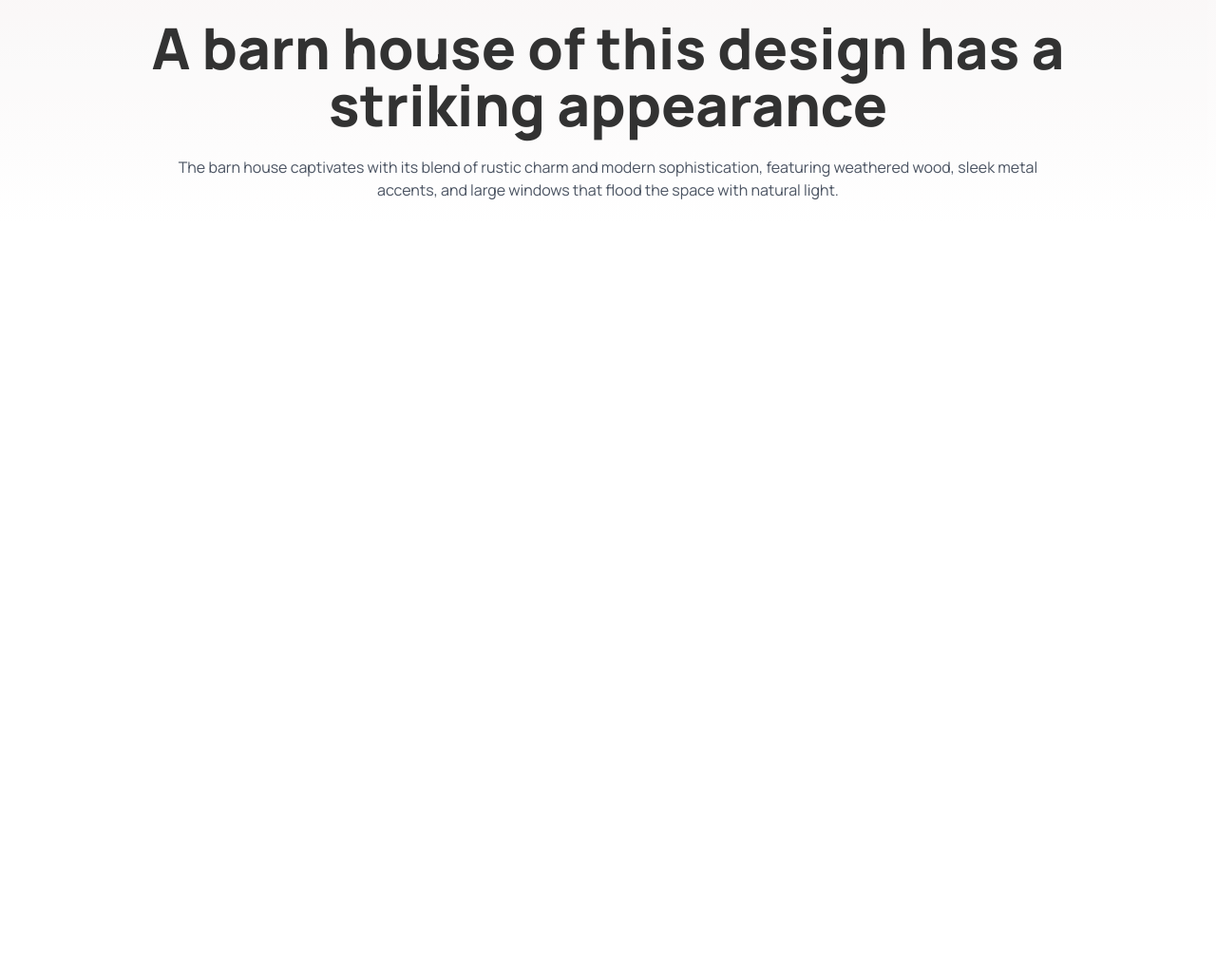
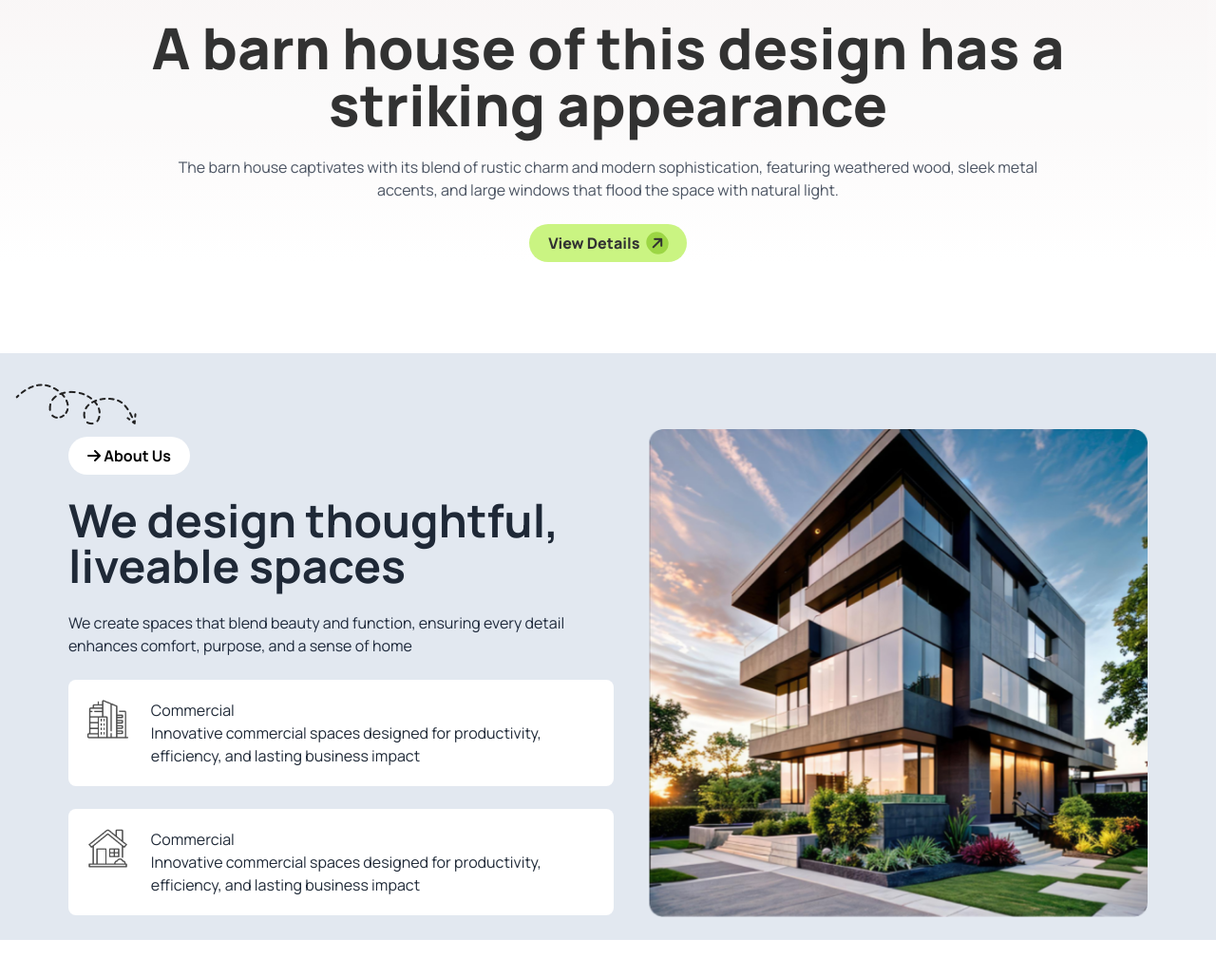
Before and after one commit to aymanahmedkausar120/ayman-b10-assignment-03, a plain HTML site: page index.html in a window 1280 px wide. Shown: the part 500-1528 px from the top of the page at 95% size. Before the commit the page ends 800 px from the top, so only its background shows below. Drawn offline with nearby package versions, Linux system fonts and the light colour scheme.

Commit message:
design thoughtful liveable spaces section added

```diff
--- a/index.html
+++ b/index.html
@@ -93,11 +93,69 @@
 				sophistication,
 				featuring
 				weathered wood, sleek metal <br> accents, and large windows that flood the space with natural light.</p>
-			<button></button>
+			<div>
+				<button
+					class="bg-lime-300 text-black font-extrabold w-10/12 lg:w-auto px-5 py-2 rounded-3xl cursor-pointer">View
+					Details
+					<i
+						class="fa-solid fa-arrow-right bg-lime-500 text-black font-extrabold p-1 ml-1 rounded-full -rotate-45"></i></button>
+			</div>
 		</div>
 	</header>
+	<!-- main section -->
 	<main>
+		<!-- design thoughtful liveable spaces section -->
+		<section class="bg-slate-200 p-6 lg:pt-20 mt-24 mb-16">
+			<div class="container mx-auto px-5 lg:px-0 flex flex-col lg:flex-row gap-6 lg:gap-9 lg:pl-12 ">
+				<!-- rectangle text content -->
+				<div class="space-y-6 flex-1">
+					<div class="relative">
+						<img class="absolute hidden lg:block -mt-12 -ml-14 rotate-4 " src="./assets/Vector.png" alt="">
+						<button
+							class="bg-white text-black mt-2 text-base font-bold px-5 py-2 rounded-3xl cursor-pointer"><i
+								class="fa-solid fa-arrow-right"></i> About Us</button>
+					</div>
+					<h3 class="text-2xl lg:text-5xl font-bold">We design thoughtful, <br> liveable spaces</h3>
+					<p class="text-slate-800">We create spaces that blend beauty and function, ensuring every detail
+						<br>
+						enhances comfort, purpose,
+						and a sense of home
+					</p>
+					<!-- rectangle text card -->
 
+					<div class="space-y-6">
+						<!-- rectangle card-1 -->
+						<div class="flex gap-6 bg-white rounded-lg p-5">
+							<div>
+								<img class="w-28 h-10 lg:w-auto lg:h-auto" src="./assets/commercial.png" alt="">
+							</div>
+							<div>
+								<h3>Commercial</h3>
+								<p>Innovative commercial spaces designed for productivity, efficiency, and lasting
+									business
+									impact</p>
+							</div>
+						</div>
+						<!-- rectangle card-2 -->
+						<div class="flex gap-6 bg-white rounded-lg p-5">
+							<div>
+								<img class="w-28 h-10 lg:w-auto lg:h-auto" src="./assets/residential.png" alt="">
+							</div>
+							<div>
+								<h3>Commercial</h3>
+								<p>Innovative commercial spaces designed for productivity, efficiency, and lasting
+									business
+									impact</p>
+							</div>
+						</div>
+					</div>
+				</div>
+				<!-- rectangle image  -->
+				<div class="flex-1">
+					<img class="lg:w-11/12 lg:h-11/12" src="./assets/Rectangle.png" alt="">
+				</div>
+			</div>
+		</section>
 	</main>
 	<footer></footer>
 </body>
```
